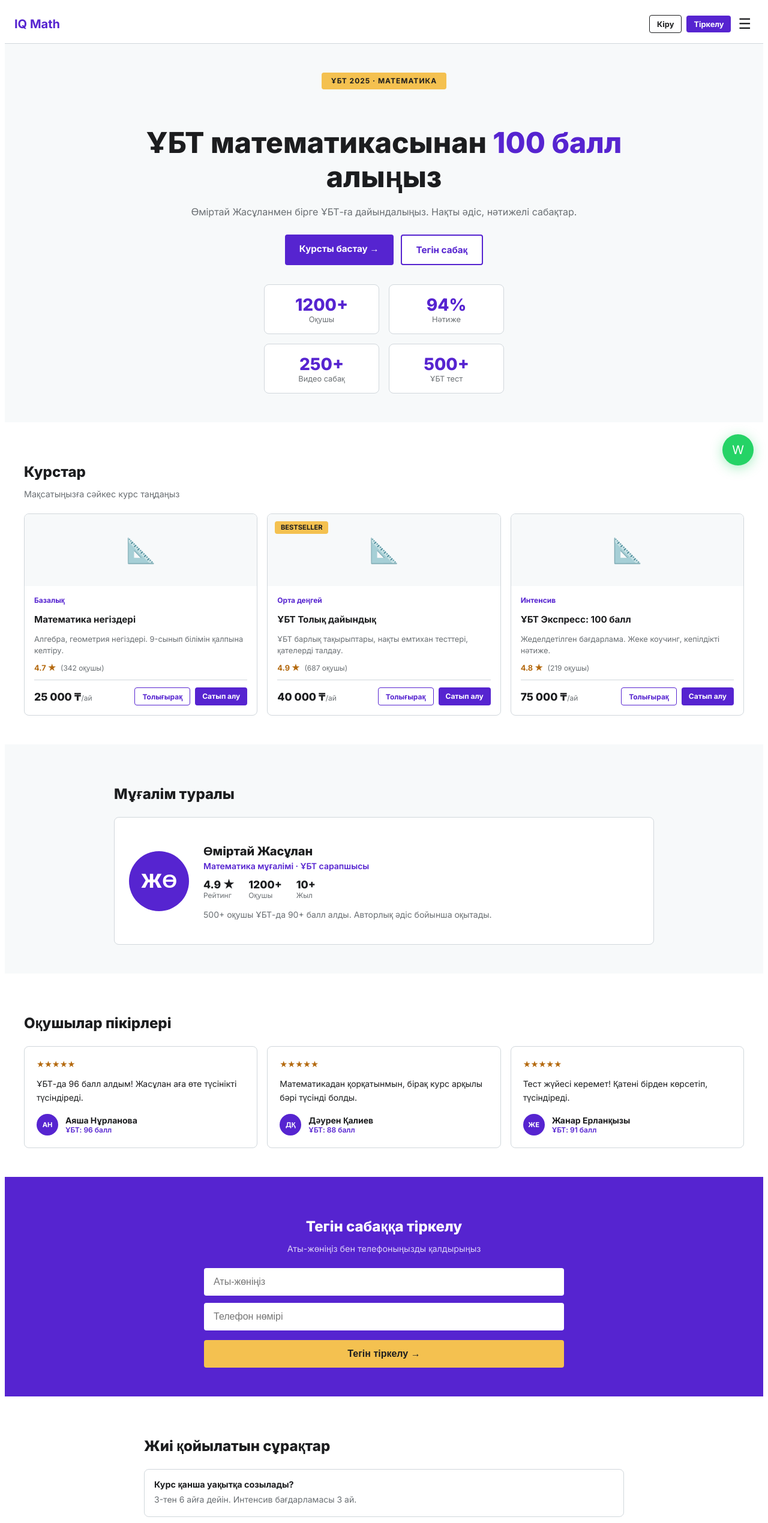
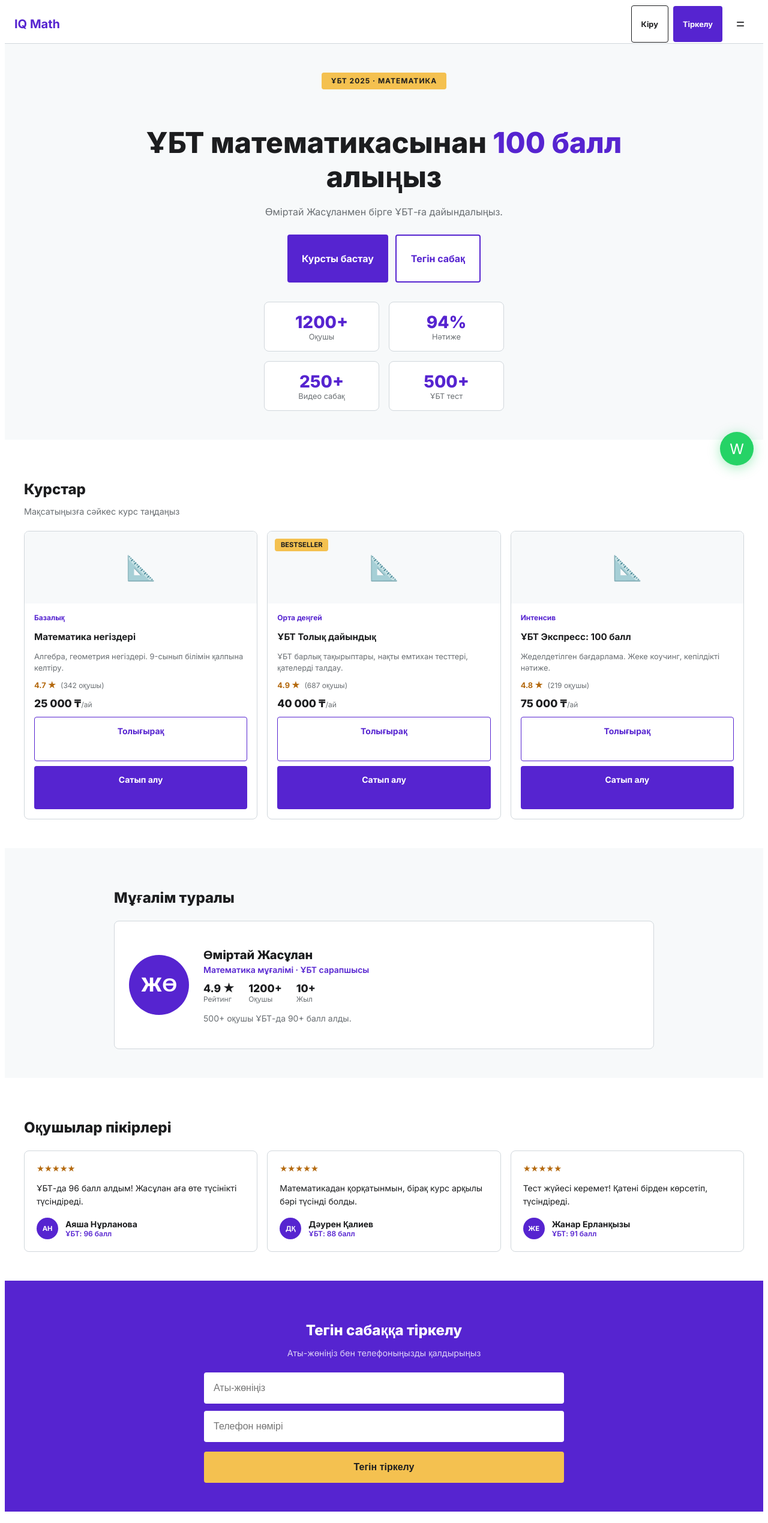
Before and after one commit to Zhasulan0803/mathpro-kz, a Next.js app: page / in a window 1280 px wide. Shown: the top 2539 px of the page at 60% size. Built offline with nearby package versions, Linux system fonts and the light colour scheme.

Commit message:
fix typescript errors

```diff
--- a/app/page.tsx
+++ b/app/page.tsx
@@ -1,6 +1,8 @@
 "use client"
 import { useState, useEffect } from "react"
 import Link from "next/link"
+
+type User = { name: string; email: string }
 
 export default function Home() {
   const [formName, setFormName] = useState("")
@@ -8,7 +10,7 @@ export default function Home() {
   const [formLoading, setFormLoading] = useState(false)
   const [formSent, setFormSent] = useState(false)
   const [menuOpen, setMenuOpen] = useState(false)
-  const [user, setUser] = useState<any>(null)
+  const [user, setUser] = useState<User | null>(null)
 
   useEffect(() => {
     const userData = localStorage.getItem("user")
@@ -36,49 +38,44 @@ export default function Home() {
   }
 
   const courses = [
-    { id: 1, tag: "Базалық", title: "Математика негіздері", desc: "Алгебра, геометрия негіздері. 9-сынып білімін қалпына келтіру.", price: "25 000", rating: "4.7", students: "342", hot: false },
-    { id: 2, tag: "Орта деңгей", title: "ҰБТ Толық дайындық", desc: "ҰБТ барлық тақырыптары, нақты емтихан тесттері, қателерді талдау.", price: "40 000", rating: "4.9", students: "687", hot: true },
-    { id: 3, tag: "Интенсив", title: "ҰБТ Экспресс: 100 балл", desc: "Жеделдетілген бағдарлама. Жеке коучинг, кепілдікті нәтиже.", price: "75 000", rating: "4.8", students: "219", hot: false },
+    { id: 1, tag: "Базалық", title: "Matematika negizderi", displayTitle: "Математика негіздері", desc: "Алгебра, геометрия негіздері. 9-сынып білімін қалпына келтіру.", price: "25 000", rating: "4.7", students: "342", hot: false },
+    { id: 2, tag: "Орта деңгей", title: "UBT Tolyk dayyndyk", displayTitle: "ҰБТ Толық дайындық", desc: "ҰБТ барлық тақырыптары, нақты емтихан тесттері, қателерді талдау.", price: "40 000", rating: "4.9", students: "687", hot: true },
+    { id: 3, tag: "Интенсив", title: "UBT Ekspress 100 ball", displayTitle: "ҰБТ Экспресс: 100 балл", desc: "Жеделдетілген бағдарлама. Жеке коучинг, кепілдікті нәтиже.", price: "75 000", rating: "4.8", students: "219", hot: false },
   ]
 
   return (
     <main style={{ minHeight: "100vh", background: "white", color: "#1c1d1f", fontFamily: "Inter, sans-serif" }}>
 
-      {/* NAVBAR */}
       <nav style={{ background: "white", borderBottom: "1px solid #d1d7dc", padding: "0 1rem", height: "64px", display: "flex", alignItems: "center", justifyContent: "space-between", position: "sticky", top: 0, zIndex: 50 }}>
         <div style={{ fontSize: "1.25rem", fontWeight: 700, color: "#5624d0" }}>IQ Math</div>
         <div style={{ display: "flex", gap: "0.5rem", alignItems: "center" }}>
           {user ? (
-            <>
-              <Link href="/dashboard" style={{ background: "#5624d0", color: "white", padding: "0.4rem 0.75rem", borderRadius: "4px", fontWeight: 700, fontSize: "0.8rem", textDecoration: "none" }}>
+            <div style={{ display: "flex", gap: "0.5rem", alignItems: "center" }}>
+              <Link href="/dashboard" style={{ background: "#5624d0", color: "white", padding: "0.5rem 1rem", borderRadius: "4px", fontWeight: 700, fontSize: "0.8rem", textDecoration: "none", minHeight: "44px", display: "flex", alignItems: "center" }}>
                 Дашборд
               </Link>
-              <div
-                onClick={handleLogout}
-                title="Шығу"
-                style={{ width: "34px", height: "34px", borderRadius: "50%", background: "#5624d0", display: "flex", alignItems: "center", justifyContent: "center", color: "white", fontWeight: 700, fontSize: "0.8rem", cursor: "pointer" }}
-              >
-                {user.name?.[0]?.toUpperCase()}
+              <div onClick={handleLogout} style={{ width: "40px", height: "40px", borderRadius: "50%", background: "#5624d0", display: "flex", alignItems: "center", justifyContent: "center", color: "white", fontWeight: 700, fontSize: "0.8rem", cursor: "pointer" }}>
+                {user.name[0].toUpperCase()}
               </div>
-            </>
+            </div>
           ) : (
-            <>
-              <Link href="/login" style={{ border: "1px solid #1c1d1f", padding: "0.4rem 0.75rem", borderRadius: "4px", fontWeight: 700, fontSize: "0.8rem", textDecoration: "none", color: "#1c1d1f" }}>Кіру</Link>
-              <Link href="/login" style={{ background: "#5624d0", color: "white", padding: "0.4rem 0.75rem", borderRadius: "4px", fontWeight: 700, fontSize: "0.8rem", textDecoration: "none" }}>Тіркелу</Link>
-            </>
+            <div style={{ display: "flex", gap: "0.5rem", alignItems: "center" }}>
+              <Link href="/login" style={{ border: "1px solid #1c1d1f", padding: "0.5rem 1rem", borderRadius: "4px", fontWeight: 700, fontSize: "0.8rem", textDecoration: "none", color: "#1c1d1f", minHeight: "44px", display: "flex", alignItems: "center" }}>Кіру</Link>
+              <Link href="/login" style={{ background: "#5624d0", color: "white", padding: "0.5rem 1rem", borderRadius: "4px", fontWeight: 700, fontSize: "0.8rem", textDecoration: "none", minHeight: "44px", display: "flex", alignItems: "center" }}>Тіркелу</Link>
+            </div>
           )}
-          <button onClick={() => setMenuOpen(!menuOpen)} style={{ background: "none", border: "none", fontSize: "1.5rem", cursor: "pointer", color: "#1c1d1f", padding: "0.25rem" }}>
-            {menuOpen ? "✕" : "☰"}
+          <button onClick={() => setMenuOpen(!menuOpen)} style={{ background: "none", border: "none", fontSize: "1.5rem", cursor: "pointer", color: "#1c1d1f", padding: "0.5rem", minWidth: "44px", minHeight: "44px" }}>
+            {menuOpen ? "X" : "="}
           </button>
         </div>
         {menuOpen && (
           <div style={{ position: "absolute", top: "64px", left: 0, right: 0, background: "white", borderBottom: "1px solid #d1d7dc", padding: "1rem", display: "flex", flexDirection: "column", gap: "1rem", zIndex: 50 }}>
-            <a href="#courses" onClick={() => setMenuOpen(false)} style={{ textDecoration: "none", color: "#1c1d1f", fontWeight: 500 }}>Курстар</a>
-            <a href="#teacher" onClick={() => setMenuOpen(false)} style={{ textDecoration: "none", color: "#1c1d1f", fontWeight: 500 }}>Мұғалім</a>
-            <a href="#reviews" onClick={() => setMenuOpen(false)} style={{ textDecoration: "none", color: "#1c1d1f", fontWeight: 500 }}>Пікірлер</a>
-            <a href="#faq" onClick={() => setMenuOpen(false)} style={{ textDecoration: "none", color: "#1c1d1f", fontWeight: 500 }}>FAQ</a>
+            <a href="#courses" onClick={() => setMenuOpen(false)} style={{ textDecoration: "none", color: "#1c1d1f", fontWeight: 500, padding: "0.5rem 0", display: "block" }}>Курстар</a>
+            <a href="#teacher" onClick={() => setMenuOpen(false)} style={{ textDecoration: "none", color: "#1c1d1f", fontWeight: 500, padding: "0.5rem 0", display: "block" }}>Мұғалім</a>
+            <a href="#reviews" onClick={() => setMenuOpen(false)} style={{ textDecoration: "none", color: "#1c1d1f", fontWeight: 500, padding: "0.5rem 0", display: "block" }}>Пікірлер</a>
+            <a href="#faq" onClick={() => setMenuOpen(false)} style={{ textDecoration: "none", color: "#1c1d1f", fontWeight: 500, padding: "0.5rem 0", display: "block" }}>FAQ</a>
             {user && (
-              <button onClick={handleLogout} style={{ background: "none", border: "none", color: "#dc2626", fontWeight: 600, cursor: "pointer", textAlign: "left", fontSize: "1rem", padding: 0 }}>
+              <button onClick={handleLogout} style={{ background: "none", border: "none", color: "#dc2626", fontWeight: 600, cursor: "pointer", textAlign: "left", fontSize: "1rem", padding: "0.5rem 0" }}>
                 Шығу
               </button>
             )}
@@ -86,7 +83,6 @@ export default function Home() {
         )}
       </nav>
 
-      {/* HERO */}
       <section style={{ background: "#f7f9fa", padding: "3rem 1rem", textAlign: "center" }}>
         <div style={{ maxWidth: "800px", margin: "0 auto" }}>
           <div style={{ display: "inline-block", background: "#f4c150", color: "#1c1d1f", padding: "0.4rem 1rem", borderRadius: "4px", fontSize: "0.75rem", fontWeight: 700, marginBottom: "1.25rem", letterSpacing: "1px" }}>
@@ -96,13 +92,13 @@ export default function Home() {
             ҰБТ математикасынан <span style={{ color: "#5624d0" }}>100 балл</span> алыңыз
           </h1>
           <p style={{ fontSize: "1rem", color: "#6a6f73", marginBottom: "1.5rem", lineHeight: 1.7 }}>
-            Өміртай Жасұланмен бірге ҰБТ-ға дайындалыңыз. Нақты әдіс, нәтижелі сабақтар.
+            Өміртай Жасұланмен бірге ҰБТ-ға дайындалыңыз.
           </p>
           <div style={{ display: "flex", gap: "0.75rem", justifyContent: "center", flexWrap: "wrap" }}>
-            <a href="#courses" style={{ background: "#5624d0", color: "white", padding: "0.875rem 1.5rem", borderRadius: "4px", fontWeight: 700, fontSize: "0.95rem", textDecoration: "none" }}>
-              Курсты бастау →
+            <a href="#courses" style={{ background: "#5624d0", color: "white", padding: "1rem 1.5rem", borderRadius: "4px", fontWeight: 700, fontSize: "1rem", textDecoration: "none", minHeight: "44px", display: "inline-flex", alignItems: "center" }}>
+              Курсты бастау
             </a>
-            <a href="#form" style={{ background: "white", color: "#5624d0", border: "2px solid #5624d0", padding: "0.875rem 1.5rem", borderRadius: "4px", fontWeight: 700, fontSize: "0.95rem", textDecoration: "none" }}>
+            <a href="#form" style={{ background: "white", color: "#5624d0", border: "2px solid #5624d0", padding: "1rem 1.5rem", borderRadius: "4px", fontWeight: 700, fontSize: "1rem", textDecoration: "none", minHeight: "44px", display: "inline-flex", alignItems: "center" }}>
               Тегін сабақ
             </a>
           </div>
@@ -117,7 +113,6 @@ export default function Home() {
         </div>
       </section>
 
-      {/* COURSES */}
       <section id="courses" style={{ padding: "3rem 1rem", maxWidth: "1200px", margin: "0 auto" }}>
         <h2 style={{ fontSize: "1.5rem", fontWeight: 800, color: "#1c1d1f", marginBottom: "0.5rem" }}>Курстар</h2>
         <p style={{ color: "#6a6f73", marginBottom: "1.5rem", fontSize: "0.9rem" }}>Мақсатыңызға сәйкес курс таңдаңыз</p>
@@ -128,22 +123,20 @@ export default function Home() {
               <div style={{ background: "#f7f9fa", height: "120px", display: "flex", alignItems: "center", justifyContent: "center", fontSize: "2.5rem" }}>📐</div>
               <div style={{ padding: "1rem" }}>
                 <div style={{ fontSize: "0.75rem", color: "#5624d0", fontWeight: 700, marginBottom: "0.4rem" }}>{c.tag}</div>
-                <h3 style={{ fontSize: "0.95rem", fontWeight: 700, color: "#1c1d1f", marginBottom: "0.4rem", lineHeight: 1.3 }}>{c.title}</h3>
+                <h3 style={{ fontSize: "0.95rem", fontWeight: 700, color: "#1c1d1f", marginBottom: "0.4rem", lineHeight: 1.3 }}>{c.displayTitle}</h3>
                 <p style={{ fontSize: "0.8rem", color: "#6a6f73", marginBottom: "0.75rem", lineHeight: 1.5 }}>{c.desc}</p>
                 <div style={{ display: "flex", alignItems: "center", gap: "0.5rem", marginBottom: "0.75rem" }}>
                   <span style={{ color: "#b4690e", fontWeight: 700, fontSize: "0.8rem" }}>{c.rating} ★</span>
                   <span style={{ color: "#6a6f73", fontSize: "0.75rem" }}>({c.students} оқушы)</span>
                 </div>
-                <div style={{ display: "flex", alignItems: "center", justifyContent: "space-between", borderTop: "1px solid #d1d7dc", paddingTop: "0.75rem" }}>
-                  <div style={{ fontSize: "1.1rem", fontWeight: 800, color: "#1c1d1f" }}>{c.price} ₸<span style={{ fontSize: "0.75rem", fontWeight: 400, color: "#6a6f73" }}>/ай</span></div>
-                  <div style={{ display: "flex", gap: "0.5rem" }}>
-                    <Link href={"/courses/" + c.id} style={{ background: "white", color: "#5624d0", border: "1px solid #5624d0", padding: "0.4rem 0.75rem", borderRadius: "4px", fontSize: "0.75rem", fontWeight: 700, textDecoration: "none" }}>
-                      Толығырақ
-                    </Link>
-                    <a href={"https://wa.me/87075687067?text=Салем! " + c.title + " курсын алгым келеді. Багасы: " + c.price + " тенге/ай"} target="_blank" rel="noopener noreferrer" style={{ background: "#5624d0", color: "white", padding: "0.4rem 0.75rem", borderRadius: "4px", fontSize: "0.75rem", fontWeight: 700, textDecoration: "none" }}>
-                      Сатып алу
-                    </a>
-                  </div>
+                <div style={{ fontSize: "1.1rem", fontWeight: 800, color: "#1c1d1f", marginBottom: "0.75rem" }}>{c.price} ₸<span style={{ fontSize: "0.75rem", fontWeight: 400, color: "#6a6f73" }}>/ай</span></div>
+                <div style={{ display: "flex", flexDirection: "column", gap: "0.5rem" }}>
+                  <Link href={"/courses/" + c.id} style={{ display: "block", background: "white", color: "#5624d0", border: "1px solid #5624d0", padding: "0.875rem", borderRadius: "4px", fontSize: "0.875rem", fontWeight: 700, textDecoration: "none", textAlign: "center", minHeight: "44px" }}>
+                    Толығырақ
+                  </Link>
+                  <a href={"https://wa.me/77075687067?text=Salam! " + c.title + " kursyn alyghym keledi. Bagasy: " + c.price + " tenge/ay"} target="_blank" rel="noopener noreferrer" style={{ display: "block", background: "#5624d0", color: "white", padding: "0.875rem", borderRadius: "4px", fontSize: "0.875rem", fontWeight: 700, textDecoration: "none", textAlign: "center", minHeight: "44px" }}>
+                    Сатып алу
+                  </a>
                 </div>
               </div>
             </div>
@@ -151,7 +144,6 @@ export default function Home() {
         </div>
       </section>
 
-      {/* МҰҒАЛІМ */}
       <section id="teacher" style={{ background: "#f7f9fa", padding: "3rem 1rem" }}>
         <div style={{ maxWidth: "900px", margin: "0 auto" }}>
           <h2 style={{ fontSize: "1.5rem", fontWeight: 800, color: "#1c1d1f", marginBottom: "1.5rem" }}>Мұғалім туралы</h2>
@@ -168,13 +160,12 @@ export default function Home() {
                   </div>
                 ))}
               </div>
-              <p style={{ color: "#6a6f73", lineHeight: 1.6, fontSize: "0.875rem" }}>500+ оқушы ҰБТ-да 90+ балл алды. Авторлық әдіс бойынша оқытады.</p>
+              <p style={{ color: "#6a6f73", lineHeight: 1.6, fontSize: "0.875rem" }}>500+ оқушы ҰБТ-да 90+ балл алды.</p>
             </div>
           </div>
         </div>
       </section>
 
-      {/* ПІКІРЛЕР */}
       <section id="reviews" style={{ padding: "3rem 1rem", maxWidth: "1200px", margin: "0 auto" }}>
         <h2 style={{ fontSize: "1.5rem", fontWeight: 800, color: "#1c1d1f", marginBottom: "1.5rem" }}>Оқушылар пікірлері</h2>
         <div style={{ display: "grid", gridTemplateColumns: "repeat(auto-fit, minmax(260px, 1fr))", gap: "1rem" }}>
@@ -198,7 +189,6 @@ export default function Home() {
         </div>
       </section>
 
-      {/* ТІРКЕЛУ ФОРМАСЫ */}
       <section id="form" style={{ background: "#5624d0", padding: "3rem 1rem", textAlign: "center" }}>
         <div style={{ maxWidth: "600px", margin: "0 auto" }}>
           <h2 style={{ fontSize: "1.5rem", fontWeight: 800, color: "white", marginBottom: "0.75rem" }}>Тегін сабаққа тіркелу</h2>
@@ -210,18 +200,17 @@ export default function Home() {
           ) : (
             <div>
               <div style={{ display: "flex", flexDirection: "column", gap: "0.75rem", marginBottom: "1rem" }}>
-                <input type="text" placeholder="Аты-жөніңіз" value={formName} onChange={(e) => setFormName(e.target.value)} style={{ padding: "0.875rem 1rem", borderRadius: "4px", border: "none", fontSize: "1rem", outline: "none", width: "100%", boxSizing: "border-box" }} />
-                <input type="tel" placeholder="Телефон нөмірі" value={formPhone} onChange={(e) => setFormPhone(e.target.value)} style={{ padding: "0.875rem 1rem", borderRadius: "4px", border: "none", fontSize: "1rem", outline: "none", width: "100%", boxSizing: "border-box" }} />
+                <input type="text" placeholder="Аты-жөніңіз" value={formName} onChange={(e) => setFormName(e.target.value)} style={{ padding: "1rem", borderRadius: "4px", border: "none", fontSize: "1rem", outline: "none", width: "100%", boxSizing: "border-box", minHeight: "52px" }} />
+                <input type="tel" placeholder="Телефон нөмірі" value={formPhone} onChange={(e) => setFormPhone(e.target.value)} style={{ padding: "1rem", borderRadius: "4px", border: "none", fontSize: "1rem", outline: "none", width: "100%", boxSizing: "border-box", minHeight: "52px" }} />
               </div>
-              <button onClick={handleFormSubmit} disabled={formLoading} style={{ background: "#f4c150", color: "#1c1d1f", padding: "0.875rem 2rem", borderRadius: "4px", fontWeight: 700, border: "none", cursor: "pointer", fontSize: "1rem", width: "100%" }}>
-                {formLoading ? "Жіберілуде..." : "Тегін тіркелу →"}
+              <button onClick={handleFormSubmit} disabled={formLoading} style={{ background: "#f4c150", color: "#1c1d1f", padding: "1rem 2rem", borderRadius: "4px", fontWeight: 700, border: "none", cursor: "pointer", fontSize: "1rem", width: "100%", minHeight: "52px" }}>
+                {formLoading ? "Жіберілуде..." : "Тегін тіркелу"}
               </button>
             </div>
           )}
         </div>
       </section>
 
-      {/* FAQ */}
       <section id="faq" style={{ padding: "3rem 1rem", maxWidth: "800px", margin: "0 auto" }}>
         <h2 style={{ fontSize: "1.5rem", fontWeight: 800, color: "#1c1d1f", marginBottom: "1.5rem" }}>Жиі қойылатын сұрақтар</h2>
         <div style={{ display: "flex", flexDirection: "column", gap: "0.75rem" }}>
@@ -239,14 +228,12 @@ export default function Home() {
         </div>
       </section>
 
-      {/* WHATSAPP */}
-      <a href="https://wa.me/87075687067?text=Салем! Курс туралы суракым бар." target="_blank" rel="noopener noreferrer" style={{ position: "fixed", bottom: "1.5rem", right: "1.5rem", width: "52px", height: "52px", borderRadius: "50%", background: "#25D366", display: "flex", alignItems: "center", justifyContent: "center", color: "white", fontSize: "1.25rem", textDecoration: "none", boxShadow: "0 4px 20px rgba(37,211,102,0.4)", zIndex: 50 }}>
+      <a href="https://wa.me/77075687067?text=Salam! Kurs turaly suragym bar." target="_blank" rel="noopener noreferrer" style={{ position: "fixed", bottom: "1.5rem", right: "1.5rem", width: "56px", height: "56px", borderRadius: "50%", background: "#25D366", display: "flex", alignItems: "center", justifyContent: "center", color: "white", fontSize: "1.5rem", textDecoration: "none", boxShadow: "0 4px 20px rgba(37,211,102,0.4)", zIndex: 50 }}>
         W
       </a>
 
-      {/* FOOTER */}
       <footer style={{ borderTop: "1px solid #d1d7dc", textAlign: "center", padding: "1.5rem 1rem", color: "#6a6f73", fontSize: "0.8rem" }}>
-        © 2025 <span style={{ color: "#5624d0", fontWeight: 700 }}>IQ Math</span> · Барлық құқықтар қорғалған
+        2025 IQ Math. Барлық құқықтар қорғалған.
         <div style={{ display: "flex", justifyContent: "center", gap: "1rem", marginTop: "0.75rem", flexWrap: "wrap" }}>
           <Link href="/login" style={{ color: "#6a6f73", textDecoration: "none" }}>Кіру</Link>
           <Link href="/dashboard" style={{ color: "#6a6f73", textDecoration: "none" }}>Дашборд</Link>
```
